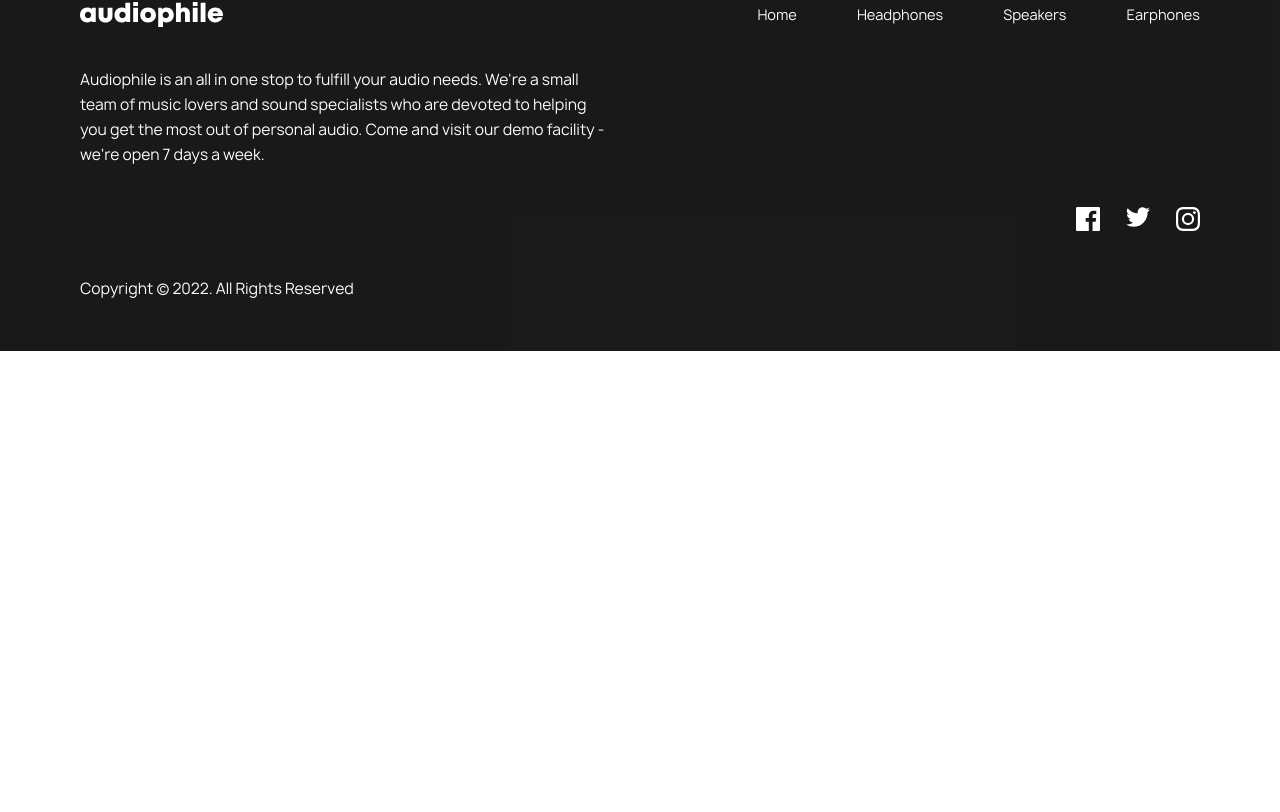
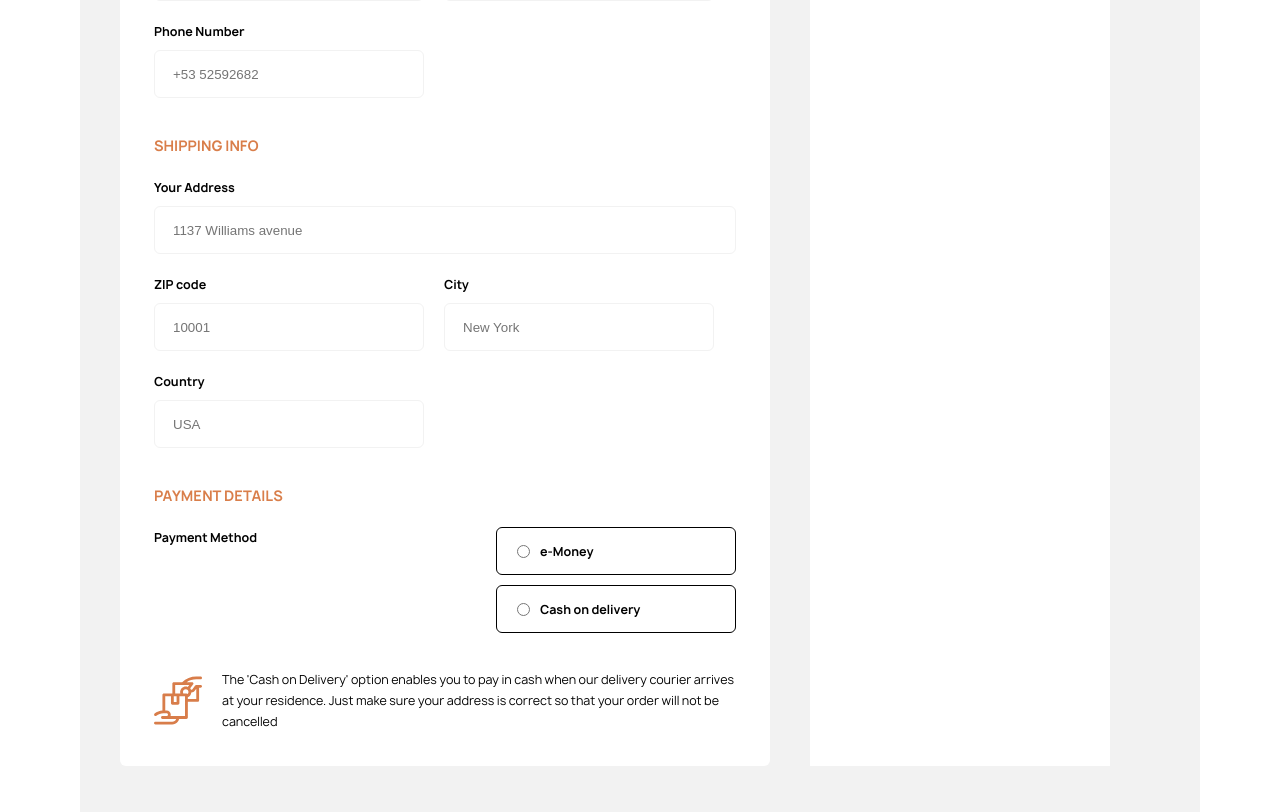
Before and after one commit to leodev9911/audiophile-frontend-mentors-guru-project, a React (Vite) app: page /Checkout in a window 1280 px wide. Shown: the part 548-1360 px from the top of the page. Before the commit the page ends 899 px from the top, so only its background shows below. Built offline with nearby package versions, Linux system fonts and the light colour scheme.

Commit message:
Form checkout ready

```diff
--- a/src/components/FormCheckout.css
+++ b/src/components/FormCheckout.css
@@ -1,5 +1,75 @@
 .checkout-form {
-    max-width: 890px;
+    display: flex;
+    flex-direction: column;
+    gap: 36px;
+    max-width: 650px;
     min-width: 260px;
     background-color: white;
+    border-radius: 6px;
+    padding: 34px;
 }
+.checkout-form > h2 {
+    font-size: 2.6rem;
+}
+.checkout-form > div {
+    display: flex;
+    flex-wrap: wrap;
+    gap: 20px;
+}
+.checkout-form > div > h3 {
+    width: 100%;
+    font-weight: 700;
+    font-size: 1.4rem;
+    color: var(--clr-orange);
+}
+.input-div {
+    display: flex;
+    flex-direction: column;
+    gap: 8px;
+}
+.input-div > label {
+    font-size: 1.2rem;
+    font-weight: 700;
+}
+.input-div > input {
+    width: 270px;
+    height: 48px;
+    border-radius: 6px;
+    border: 1px solid var(--clr-light-gray);
+    padding-left: 18px;
+}
+.address {
+    width: 100%;
+}
+.address > input {
+    width: 100%;
+}
+.payment-details {
+    justify-content: space-between;
+}
+.payment-details > p {
+    font-size: 1.2rem;
+    font-weight: 700;
+}
+.payment-inputs {
+    display: flex;
+    flex-direction: column;
+    gap: 10px;
+}
+.checkbox {
+    display: flex;
+    width: 240px;
+    border: 1px solid black;
+    height: 48px;
+    align-items: center;
+    padding-left: 20px;
+    gap: 10px;
+    border-radius: 6px;
+    font-weight: 700;
+    font-size: 1.2rem;
+    cursor: pointer;
+}
+.checkout-form > .info-div {
+    font-size: 1.2rem;
+    flex-wrap: nowrap;
+}
--- a/src/components/FormCheckout.jsx
+++ b/src/components/FormCheckout.jsx
@@ -1,4 +1,5 @@
 import { React } from 'react'
+import cashIcon from '../assets/icons/cash-icon.svg'
 import './FormCheckout.css'
 
 export default function FormCheckout () {
@@ -6,6 +7,8 @@ export default function FormCheckout () {
     <section className='checkout-form'>
       <h2>CHECKOUT</h2>
       <div className='billing-details'>
+        <h3>BILLING DETAILS</h3>
+        <div className='input-div'>
           <label
             htmlFor='Name'
           >
@@ -16,6 +19,8 @@ export default function FormCheckout () {
             id='Name'
             placeholder='Leonardo Fernández'
           />
+        </div>
+        <div className='input-div'>
           <label
             htmlFor='Email'
           >
@@ -26,6 +31,8 @@ export default function FormCheckout () {
             id='Email'
             placeholder='leonardo99112821385@gmail.com'
           />
+        </div>
+        <div className='input-div'>
           <label
             htmlFor='Phone'
           >
@@ -37,6 +44,88 @@ export default function FormCheckout () {
             placeholder='+53 52592682'
           />
         </div>
+      </div>
+      <div className='shipping-info'>
+        <h3>SHIPPING INFO</h3>
+        <div className='input-div address'>
+          <label
+            htmlFor='Address'
+          >
+            Your Address
+          </label>
+          <input
+            type='text'
+            id='Address'
+            placeholder='1137 Williams avenue'
+          />
+        </div>
+        <div className='input-div'>
+          <label
+            htmlFor='ZIP-code'
+          >
+            ZIP code
+          </label>
+          <input
+            type='text'
+            id='ZIP-code'
+            placeholder='10001'
+          />
+        </div>
+        <div className='input-div'>
+          <label
+            htmlFor='City'
+          >
+            City
+          </label>
+          <input
+            type='text'
+            id='City'
+            placeholder='New York'
+          />
+        </div>
+        <div className='input-div'>
+          <label
+            htmlFor='Country'
+          >
+            Country
+          </label>
+          <input
+            type='text'
+            id='Country'
+            placeholder='USA'
+          />
+        </div>
+      </div>
+      <div className='payment-details'>
+        <h3>PAYMENT DETAILS</h3>
+        <p>Payment Method</p>
+        <div className='payment-inputs'>
+          <label
+            className='checkbox'
+            htmlFor='e-money'
+          >
+            <input
+              type='radio'
+              id='e-money'
+            />
+            <p>e-Money</p>
+          </label>
+          <label
+            className='checkbox'
+            htmlFor='cash'
+          >
+            <input
+              type='radio'
+              id='cash'
+            />
+            <p>Cash on delivery</p>
+          </label>
+        </div>
+      </div>
+      <div className='info-div'>
+        <img src={cashIcon} alt='Cash icon' />
+        <p>The 'Cash on Delivery' option enables you to pay in cash when our delivery courier arrives at your residence. Just make sure your address is correct so that your order will not be cancelled</p>
+      </div>
     </section>
   )
 }
--- a/src/style.css
+++ b/src/style.css
@@ -94,18 +94,18 @@ main {
   background-color: rgba(255, 255, 255, 0.9);
 }
 .checkout__page {
-  padding: 50px 40px 80px 40px;
+  padding: 50px 40px 60px 40px;
   margin-bottom: 60px;
   background-color: var(--clr-light-gray);
 }
 .summary-forms__container {
   display: flex;
   flex-wrap: wrap;
-  gap: 20px;
+  gap: 40px;
 }
 @media(max-width: 900px) {
   .checkout__page {
-    padding: 50px 0px 80px 0px;
+    padding: 50px 0px 60px 0px;
     background-color: transparent;
     align-items: center;
   }
```
Also changed, not shown: src/assets/icons/cash-icon.svg (added). Lines whose indentation alone changed are shown as unchanged.
